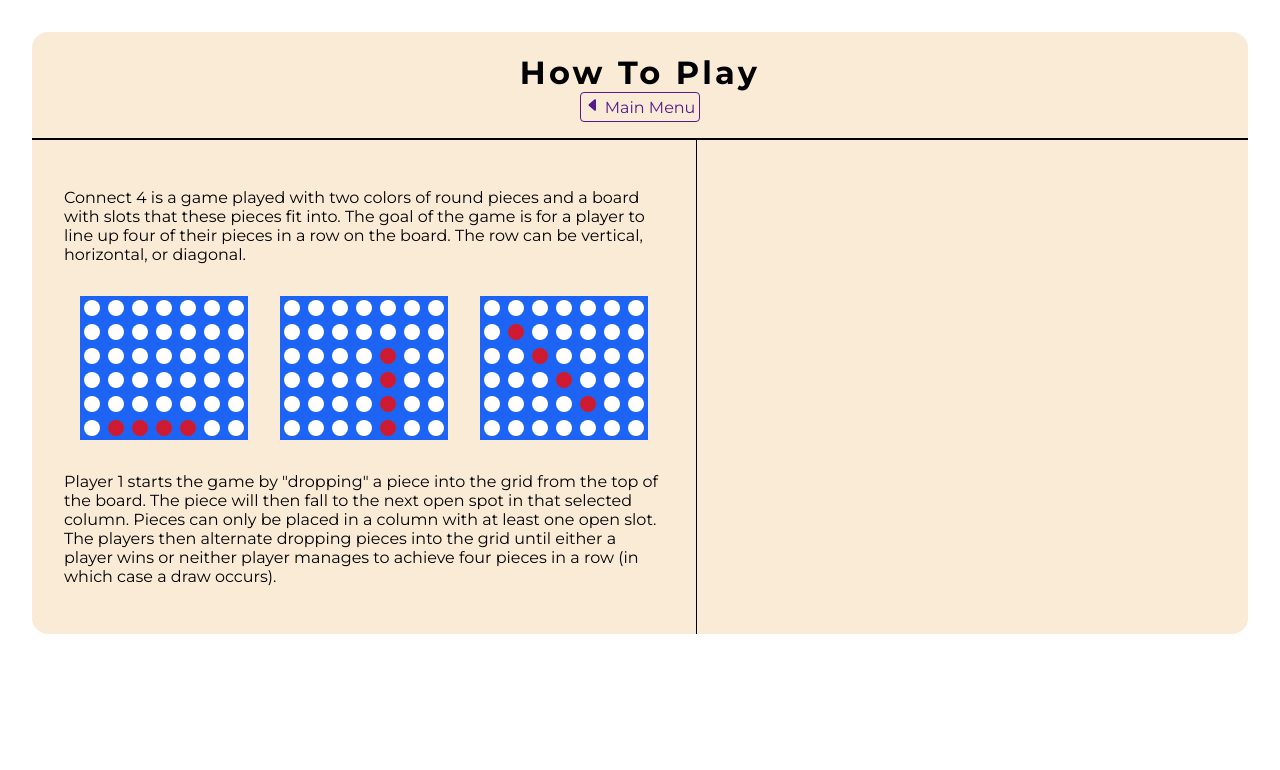
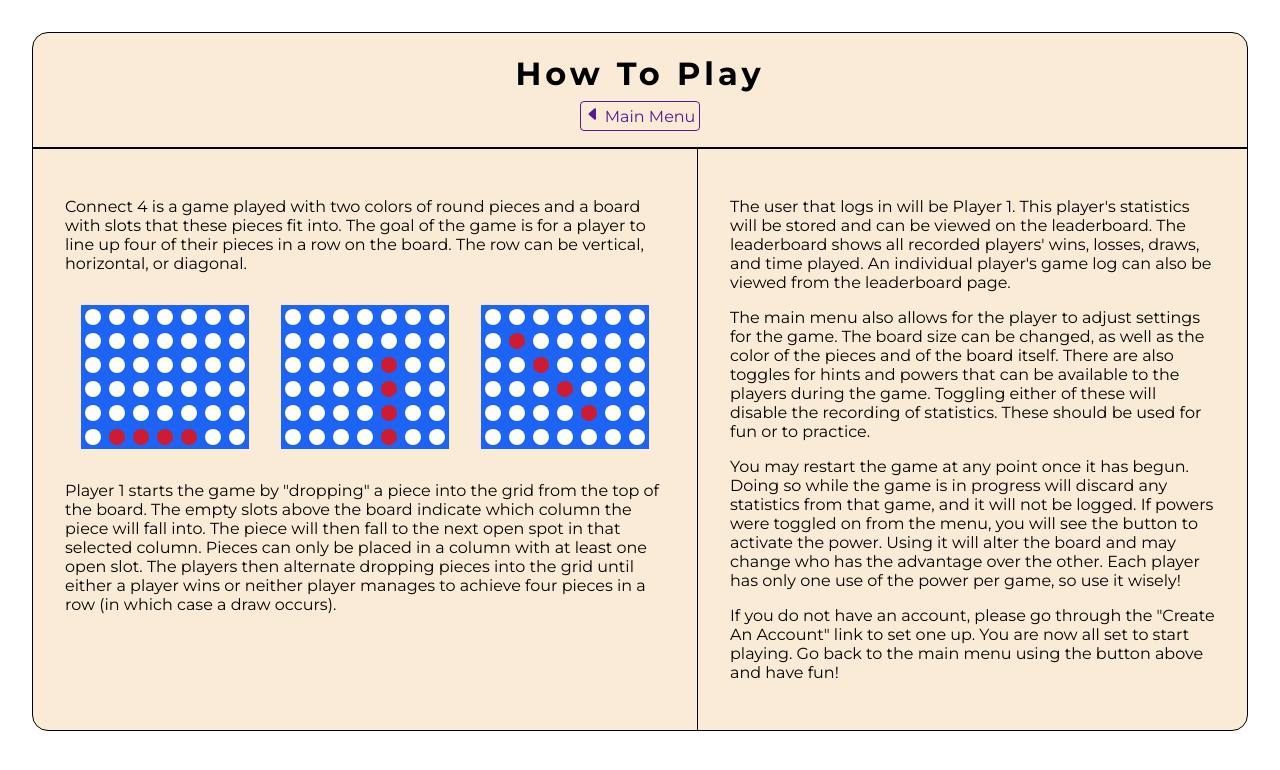
Before and after one commit to harsal-patel/Connect-4, a PHP site: page /help.html in a window 1280 px wide. Shown: the top 770 px of the page. Run offline with PHP 8.4, Linux system fonts and the light colour scheme.

Commit message:
help menu finished

```diff
--- a/help.html
+++ b/help.html
@@ -455,12 +455,21 @@
                             </table>
                         </div>
                         <p>
-                            Player 1 starts the game by "dropping" a piece into the grid from the top of the board. The piece will then fall to the next open spot in that selected column. Pieces can only be placed in a column with at least one open slot. The players then alternate dropping pieces into the grid until either a player wins or neither player manages to achieve four pieces in a row (in which case a draw occurs).
+                            Player 1 starts the game by "dropping" a piece into the grid from the top of the board. The empty slots above the board indicate which column the piece will fall into. The piece will then fall to the next open spot in that selected column. Pieces can only be placed in a column with at least one open slot. The players then alternate dropping pieces into the grid until either a player wins or neither player manages to achieve four pieces in a row (in which case a draw occurs).
                         </p>
                     </td>
                     <td class="page">
                         <p>
-
+                            The user that logs in will be Player 1. This player's statistics will be stored and can be viewed on the leaderboard. The leaderboard shows all recorded players' wins, losses, draws, and time played. An individual player's game log can also be viewed from the leaderboard page.
+                        </p>
+                        <p>
+                            The main menu also allows for the player to adjust settings for the game. The board size can be changed, as well as the color of the pieces and of the board itself. There are also toggles for hints and powers that can be available to the players during the game. Toggling either of these will disable the recording of statistics. These should be used for fun or to practice.
+                        </p>
+                        <p>
+                            You may restart the game at any point once it has begun. Doing so while the game is in progress will discard any statistics from that game, and it will not be logged. If powers were toggled on from the menu, you will see the button to activate the power. Using it will alter the board and may change who has the advantage over the other. Each player has only one use of the power per game, so use it wisely!
+                        </p>
+                        <p>
+                            If you do not have an account, please go through the "Create An Account" link to set one up. You are now all set to start playing. Go back to the main menu using the button above and have fun!
                         </p>
                     </td>
                 </tr>
--- a/styles/help-ss.css
+++ b/styles/help-ss.css
@@ -13,15 +13,17 @@
 .inner-container {
     margin: 2rem;
     border-radius: 1rem;
+    border: 1px solid black;
     background-color: antiquewhite;
 }
 
 h1 {
-    letter-spacing: 0.2rem;
+    letter-spacing: 0.25rem;
     margin-bottom: 0;
 }
 
 .goback {
+    margin-top: 0.5rem;
     margin-bottom: 1rem;
     border: 1px solid #551A8B;
     border-radius: 0.25rem;
@@ -49,6 +51,7 @@
     width: 50%;
     padding: 2rem;
     border-top: 2px solid black;
+    vertical-align: top;
 }
 
 .page:nth-of-type(2n) {
```
